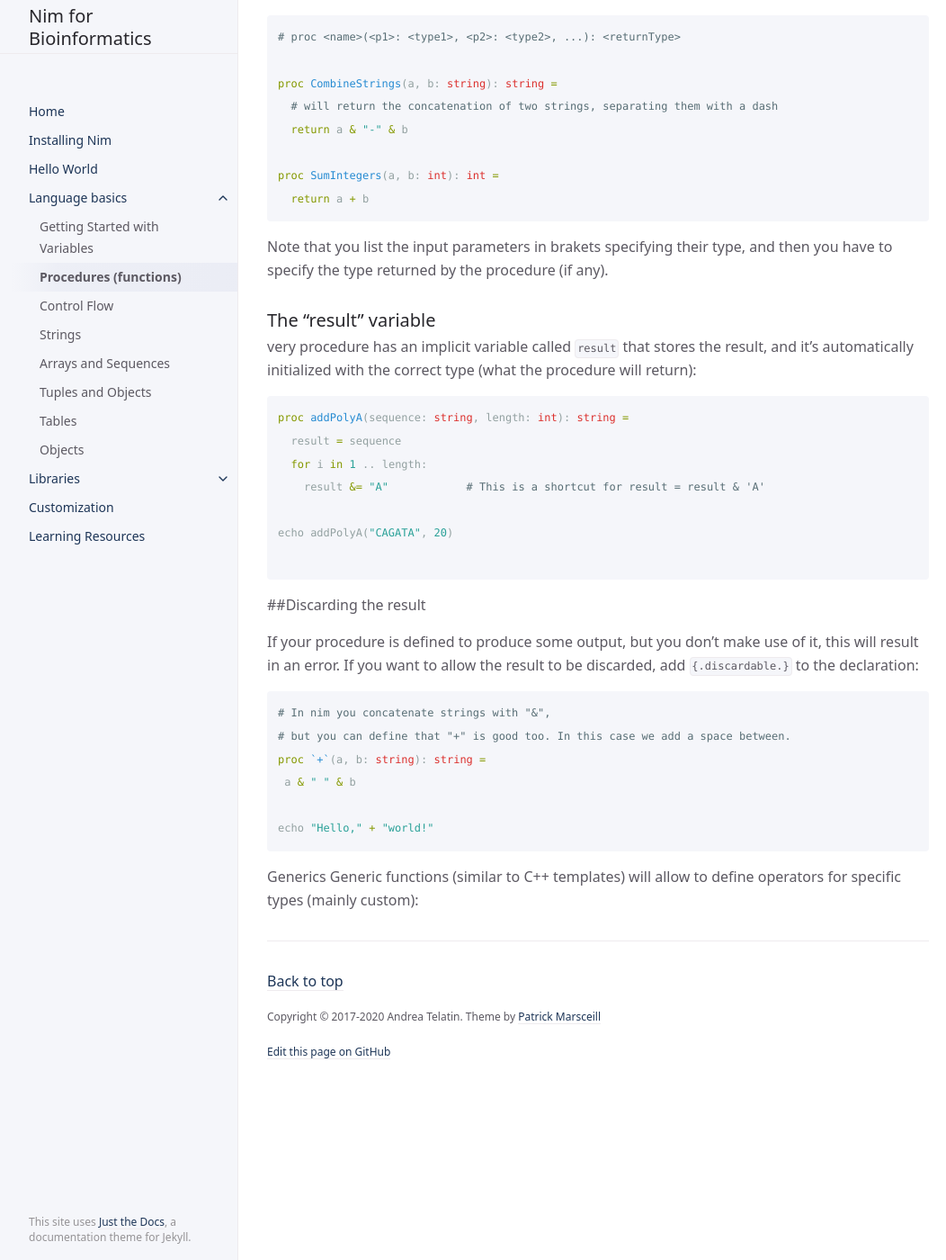
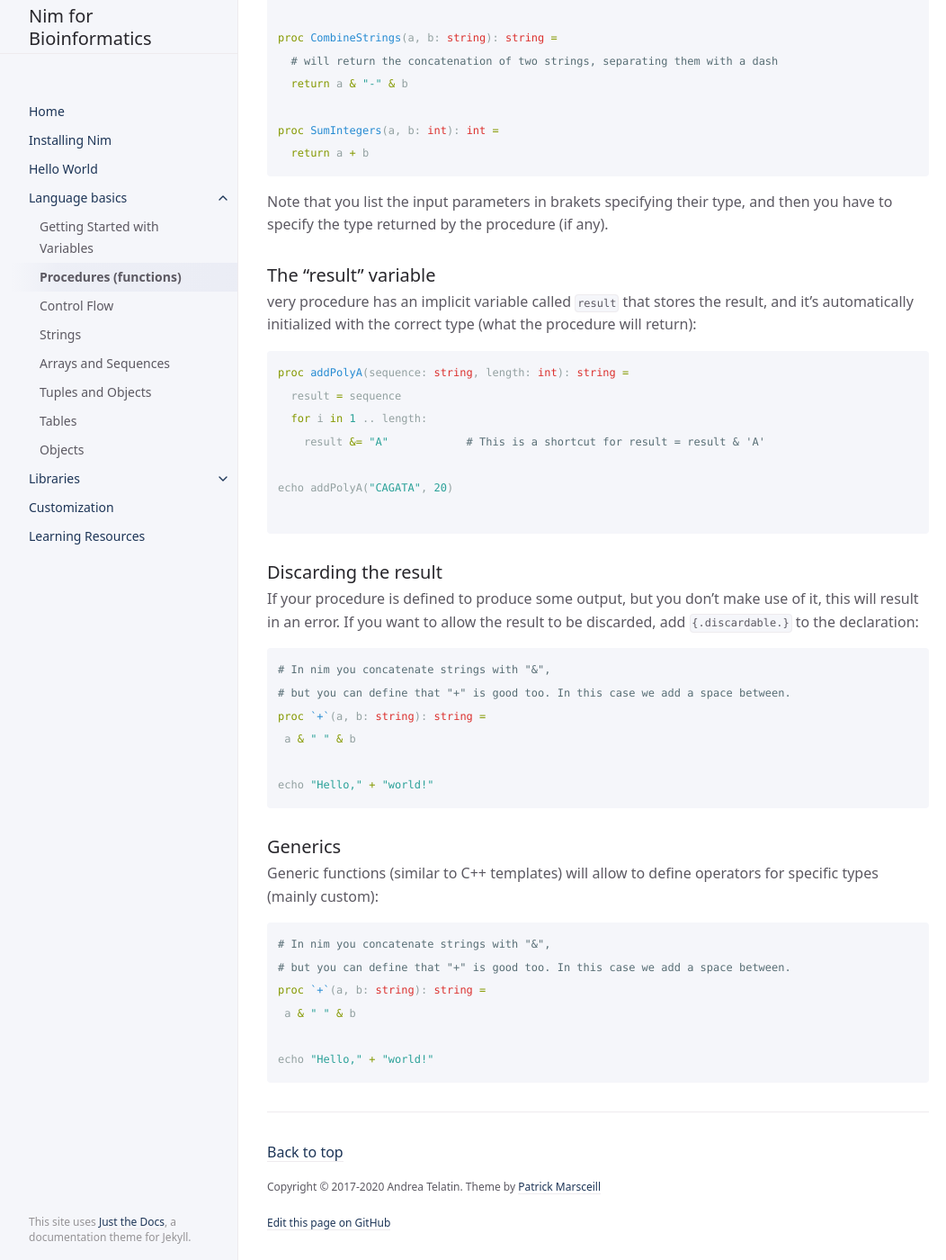
Before and after one commit to telatin/nim-for-bioinformatics, a Jekyll site: the page built from docs/language-basics/2-procedures.md, in a window 1280 px wide and 1400 px high, scrolled down 508 px. Shown: the whole window at 90% size, without its empty margins (107-1159 px from the left). Built offline with Jekyll 4.4.1, drawn with Linux system fonts in a browser that asks for light colours; some of the changed text lies outside the part shown.

Commit message:
basics-content

````diff
--- a/docs/language-basics/2-procedures.md
+++ b/docs/language-basics/2-procedures.md
@@ -51,7 +49,7 @@ echo addPolyA("CAGATA", 20)
 
 ```
 
-##Discarding the result
+## Discarding the result
 
 If your procedure is defined to produce some output, but you don't make use of it,
 this will result in an error.
@@ -67,5 +65,15 @@ proc `+`(a, b: string): string =
 echo "Hello," + "world!"
 ```
 
-Generics
-Generic functions (similar to C++ templates) will allow to define operators for specific types (mainly custom):
+## Generics
+Generic functions (similar to C++ templates)
+will allow to define operators for specific types (mainly custom):
+
+```nim
+# In nim you concatenate strings with "&",
+# but you can define that "+" is good too. In this case we add a space between.
+proc `+`(a, b: string): string =
+ a & " " & b
+
+echo "Hello," + "world!"
+```
````
Also changed, not shown: other parts of docs/language-basics/2-procedures.md (+1 -3 lines), docs/language-basics/1-variables.md (+1 -3 lines), docs/language-basics/3-control-flow.md (+1 -3 lines), docs/language-basics/4-strings.md (+1 -3 lines), docs/language-basics/5-arrays-sequences.md (+1 -1 lines).
